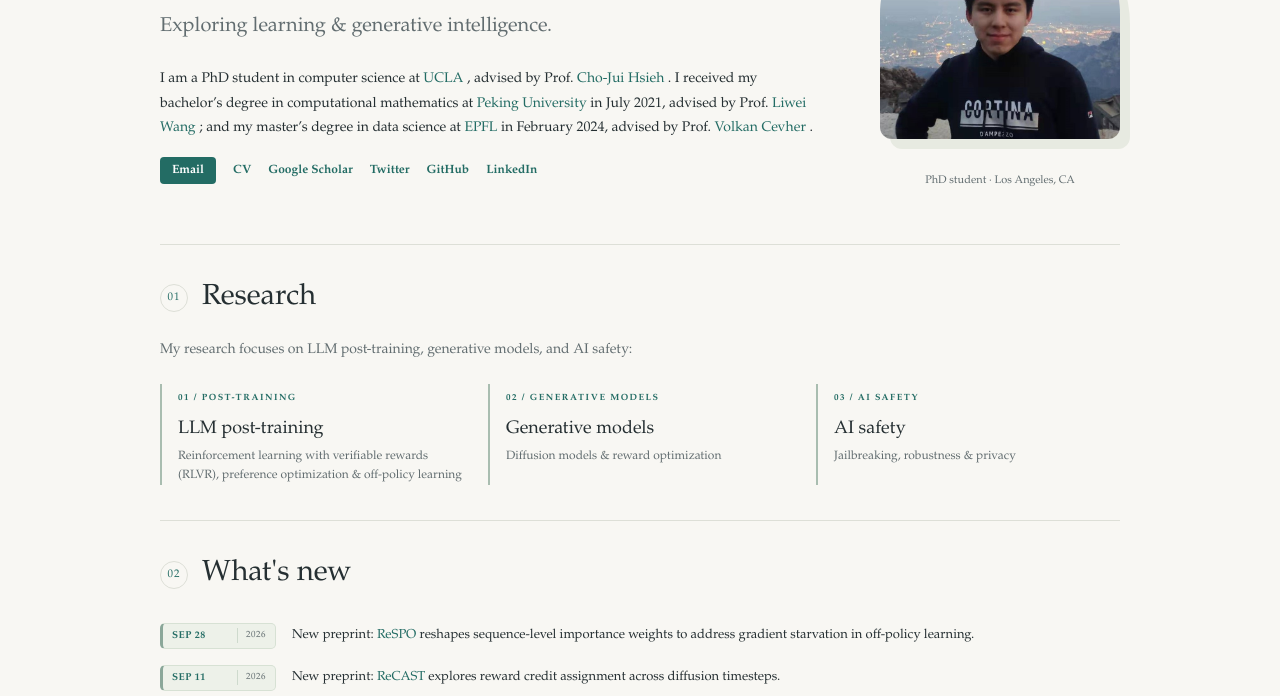
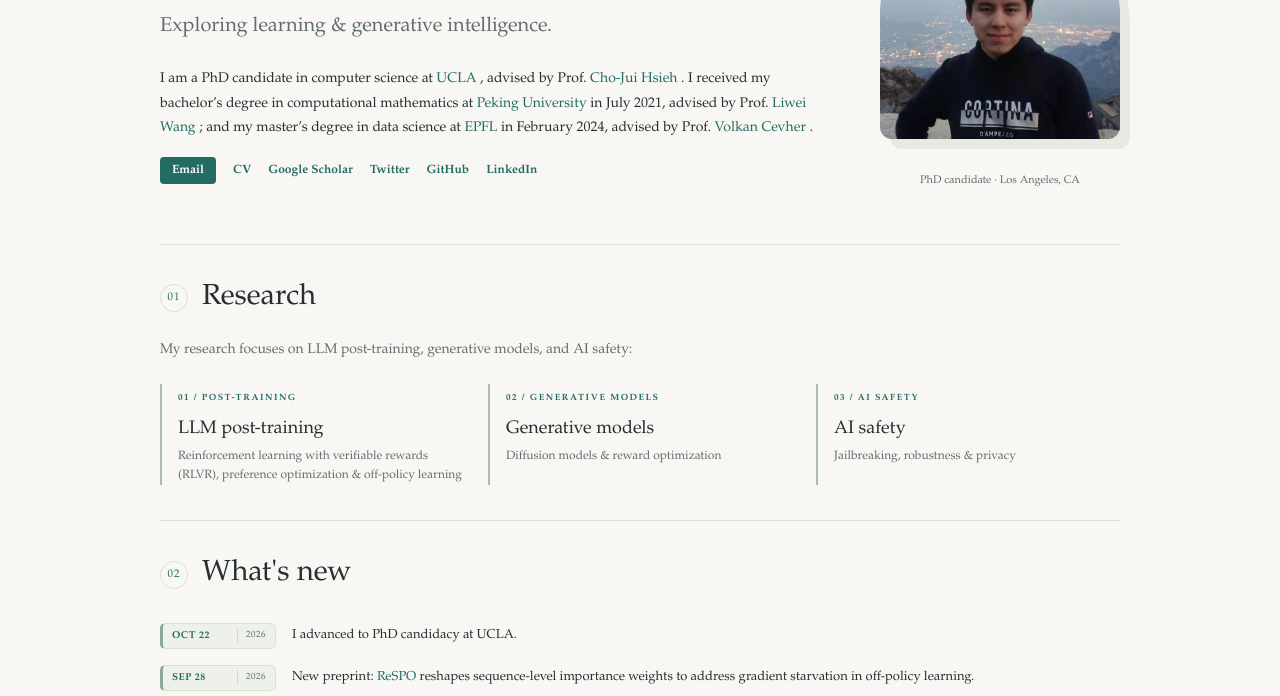
Before and after one commit to yhangchen/yhangchen.github.io, a plain HTML site: page index.html in a window 1280 px wide. Shown: the part 251-947 px from the top of the page. Drawn offline with Linux system fonts and the light colour scheme.

Commit message:
Update PhD candidacy and announce advancement

```diff
--- a/index.html
+++ b/index.html
@@ -4,7 +4,7 @@
   <meta charset="utf-8"/>
   <meta content="width=device-width, initial-scale=1" name="viewport"/>
   <meta content="Yihang Chen" name="author"/>
-  <meta content="Yihang Chen, computer science PhD student at UCLA. Research in LLM post-training, generative models, and AI safety." name="description"/>
+  <meta content="Yihang Chen, computer science PhD candidate at UCLA. Research in LLM post-training, generative models, and AI safety." name="description"/>
   <meta content="#f8f7f3" name="theme-color"/>
   <title>
    Yihang Chen | UCLA
@@ -57,7 +57,7 @@
       Exploring learning &amp; generative intelligence.
      </p>
      <p>
-      I am a PhD student in computer science at
+      I am a PhD candidate in computer science at
       <a href="https://www.cs.ucla.edu/">
        UCLA
       </a>
@@ -108,7 +108,7 @@
     <figure class="portrait">
      <img alt="Yihang Chen" height="280" src="images/bio.jpg" width="280"/>
      <figcaption>
-      PhD student · Los Angeles, CA
+      PhD candidate · Los Angeles, CA
      </figcaption>
     </figure>
    </section>
@@ -170,6 +170,19 @@
      </h2>
     </div>
     <ul class="news-list">
+     <li>
+      <time class="news-date" datetime="2026-10-22">
+       <span>
+        Oct 22
+       </span>
+       <span class="news-year">
+        2026
+       </span>
+      </time>
+      <div class="news-copy">
+       I advanced to PhD candidacy at UCLA.
+      </div>
+     </li>
      <li>
       <time class="news-date" datetime="2026-09-28">
        <span>
```
